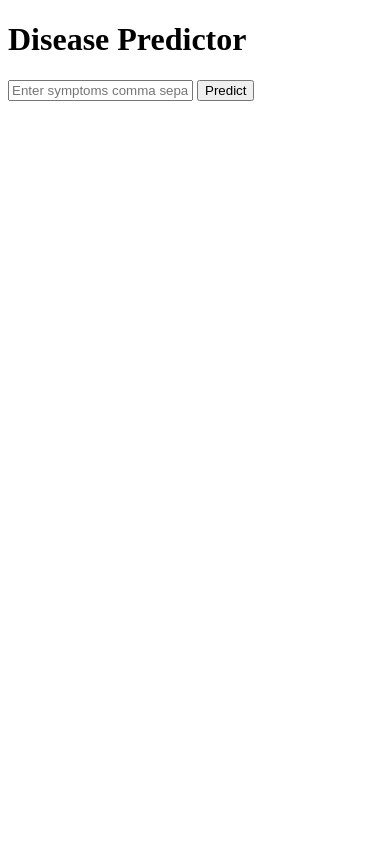
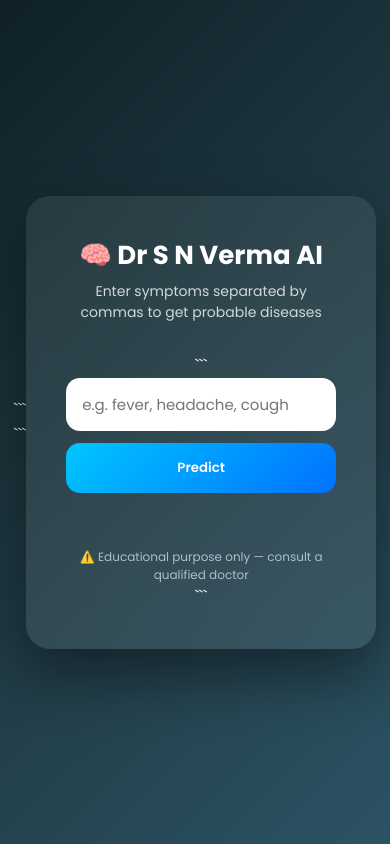
Before and after one commit to DEEPAK4151/homeopathy-ai-project, a Flask app: page / in a window 390 px wide. Run offline with Flask 3, Linux system fonts and the light colour scheme; parts of the project's set-up code (start-up, migrations or seed data) failed here and were passed over.

Commit message:
Updated premium UI

````diff
--- a/templates/index.html
+++ b/templates/index.html
@@ -1,18 +1,228 @@
 <!DOCTYPE html>
-<html>
+
+<html lang="en">
 <head>
-    <title>Homeopathy AI</title>
+    <meta charset="UTF-8">
+    <title>Dr S N Verma AI</title>
+    <meta name="viewport" content="width=device-width, initial-scale=1.0">
+
+```
+<!-- Google Font -->
+<link href="https://fonts.googleapis.com/css2?family=Poppins:wght@300;400;600;700&display=swap" rel="stylesheet">
+
+<style>
+    * {
+        box-sizing: border-box;
+        margin: 0;
+        padding: 0;
+        font-family: 'Poppins', sans-serif;
+    }
+
+    body {
+        min-height: 100vh;
+        background: linear-gradient(135deg, #0f2027, #203a43, #2c5364);
+        display: flex;
+        justify-content: center;
+        align-items: center;
+        color: white;
+        padding: 20px;
+    }
+
+    .container {
+        width: 100%;
+        max-width: 900px;
+        background: rgba(255, 255, 255, 0.08);
+        backdrop-filter: blur(20px);
+        border-radius: 24px;
+        padding: 40px;
+        box-shadow: 0 25px 60px rgba(0,0,0,0.45);
+        text-align: center;
+    }
+
+    h1 {
+        font-weight: 700;
+        font-size: 34px;
+        margin-bottom: 6px;
+    }
+
+    .subtitle {
+        color: #cfd8dc;
+        margin-bottom: 30px;
+        font-size: 14px;
+    }
+
+    .input-group {
+        display: flex;
+        gap: 12px;
+        margin-bottom: 20px;
+    }
+
+    input {
+        flex: 1;
+        padding: 15px 16px;
+        border-radius: 14px;
+        border: none;
+        outline: none;
+        font-size: 15px;
+    }
+
+    button {
+        padding: 15px 24px;
+        border: none;
+        border-radius: 14px;
+        background: linear-gradient(135deg, #00c6ff, #0072ff);
+        color: white;
+        font-weight: 600;
+        cursor: pointer;
+        transition: 0.25s ease;
+    }
+
+    button:hover {
+        transform: translateY(-2px);
+        box-shadow: 0 12px 28px rgba(0,0,0,0.35);
+    }
+
+    .loading {
+        display: none;
+        margin: 25px 0;
+    }
+
+    .spinner {
+        width: 42px;
+        height: 42px;
+        border: 4px solid rgba(255,255,255,0.25);
+        border-top: 4px solid #00c6ff;
+        border-radius: 50%;
+        animation: spin 1s linear infinite;
+        margin: auto;
+    }
+
+    @keyframes spin {
+        to { transform: rotate(360deg); }
+    }
+
+    .cards {
+        margin-top: 25px;
+        display: grid;
+        grid-template-columns: repeat(auto-fit, minmax(220px, 1fr));
+        gap: 16px;
+    }
+
+    .card {
+        background: rgba(255,255,255,0.12);
+        border-radius: 18px;
+        padding: 20px;
+        text-align: left;
+        border: 1px solid rgba(255,255,255,0.15);
+        transition: 0.25s ease;
+        position: relative;
+        overflow: hidden;
+    }
+
+    .card::before {
+        content: "";
+        position: absolute;
+        inset: 0;
+        background: linear-gradient(120deg, transparent, rgba(255,255,255,0.08), transparent);
+        opacity: 0;
+        transition: 0.3s;
+    }
+
+    .card:hover::before {
+        opacity: 1;
+    }
+
+    .card:hover {
+        transform: translateY(-5px);
+        box-shadow: 0 18px 40px rgba(0,0,0,0.4);
+    }
+
+    .rank {
+        font-size: 12px;
+        color: #80deea;
+        margin-bottom: 6px;
+    }
+
+    .card-title {
+        font-weight: 600;
+        font-size: 17px;
+        margin-bottom: 6px;
+    }
+
+    .confidence {
+        font-size: 13px;
+        color: #b2dfdb;
+    }
+
+    #result {
+        margin-top: 20px;
+        white-space: pre-wrap;
+        font-size: 13px;
+        color: #90a4ae;
+    }
+
+    .footer {
+        margin-top: 30px;
+        font-size: 12px;
+        color: #b0bec5;
+    }
+
+    @media (max-width: 600px) {
+        .input-group {
+            flex-direction: column;
+        }
+
+        button {
+            width: 100%;
+        }
+
+        h1 {
+            font-size: 26px;
+        }
+    }
+</style>
+```
+
 </head>
 <body>
-    <h1>Disease Predictor</h1>
 
-    <input id="symptoms" placeholder="Enter symptoms comma separated">
+<div class="container">
+    <h1>🧠 Dr S N Verma AI</h1>
+    <div class="subtitle">
+        Enter symptoms separated by commas to get probable diseases
+    </div>
+
+```
+<div class="input-group">
+    <input id="symptoms" placeholder="e.g. fever, headache, cough">
     <button onclick="predict()">Predict</button>
+</div>
+
+<div class="loading" id="loading">
+    <div class="spinner"></div>
+</div>
+
+<div class="cards" id="cards"></div>
 
 <pre id="result"></pre>
 
+<div class="footer">
+    ⚠️ Educational purpose only — consult a qualified doctor
+</div>
+```
+
+</div>
+
 <script>
 async function predict() {
+    const loading = document.getElementById("loading");
+    const cardsDiv = document.getElementById("cards");
+    const resultDiv = document.getElementById("result");
+
+    cardsDiv.innerHTML = "";
+    resultDiv.innerText = "";
+    loading.style.display = "block";
+
     let symptoms = document
         .getElementById("symptoms")
         .value
@@ -25,9 +235,28 @@
     });
 
     let data = await res.json();
-            document.getElementById("result").innerText =
-                JSON.stringify(data, null, 2);
+    loading.style.display = "none";
+
+    // If top diseases available
+    if (data.top_diseases) {
+        data.top_diseases.forEach((d, index) => {
+            const card = document.createElement("div");
+            card.className = "card";
+            card.innerHTML = `
+                <div class="rank">Prediction #${index + 1}</div>
+                <div class="card-title">🦠 ${d.disease}</div>
+                <div class="confidence">
+                    Confidence: ${(d.confidence * 100).toFixed(1)}%
+                </div>
+            `;
+            cardsDiv.appendChild(card);
+        });
+    }
+
+    // fallback raw JSON
+    resultDiv.innerText = JSON.stringify(data, null, 2);
 }
 </script>
+
 </body>
 </html>
````
Lines whose indentation alone changed are shown as unchanged.
